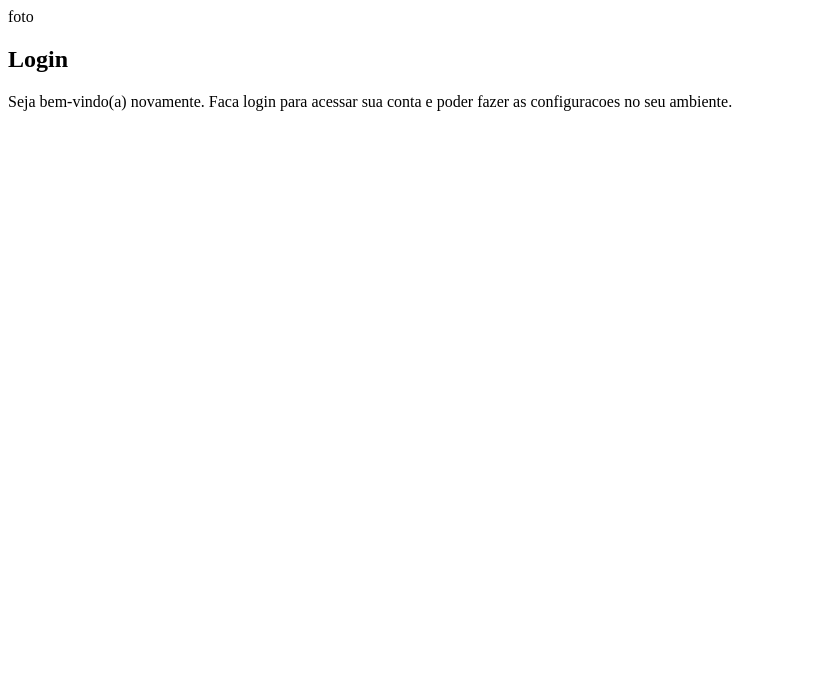
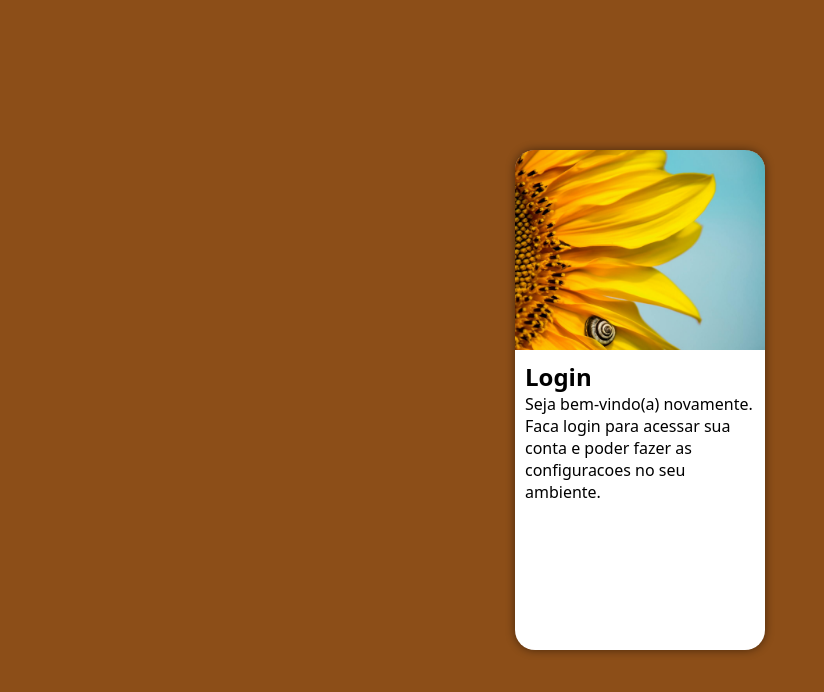
Before and after one commit to Sousaj05/projeto-login, a plain HTML site: page index.html in a window 1280 px wide. Shown: the whole page, without its empty margins (0-824 px from the left). Drawn offline with Linux system fonts and the light colour scheme.

Commit message:
primeira etapa do projeto login

```diff
--- /dev/null
+++ b/estilo/style.css
@@ -0,0 +1,53 @@
+@charset "UTF-8";
+
+/*
+amarelo claro = #F2CB05
+amarelo escuro = #D9A404
+destaque = #734014
+*/
+
+* {
+    font-family: system-ui, -apple-system, BlinkMacSystemFont, 'Segoe UI', Roboto, Oxygen, Ubuntu, Cantarell, 'Open Sans', 'Helvetica Neue', sans-serif;
+    padding: 0px;
+    margin: 0px;
+    box-sizing: border-box;
+}
+
+body, html {
+    height: 100vh;
+    width: 100vw;
+    background-color:#8c4e18 ;
+}
+
+main {
+    position: relative;
+    height: 100vh;
+    width: 100vw;
+}
+
+section#login {
+    position: absolute;
+    top: 50%;
+    left: 50%;
+    transform: translate(-50%, -50%);
+    overflow: hidden;
+
+    background-color: white;
+    width: 250px;
+    height: 500px;
+    border-radius: 20px;
+    box-shadow: 0px 0px 10px rgba(0, 0, 0, 0.485);
+}
+
+section#login > div#imagem {
+    display: block;
+    background: #8c4e18 url(../imagens/pexels-jerseypics-1054139.jpg) no-repeat;
+    background-size: cover;
+    background-position: left center;
+    height: 200px;
+}
+
+section#login > div#formulario {
+    display: block;
+    padding: 10px;
+}
--- a/index.html
+++ b/index.html
@@ -4,16 +4,20 @@
     <meta charset="UTF-8">
     <meta name="viewport" content="width=device-width, initial-scale=1.0">
     <title>Login</title>
+    <link rel="stylesheet" href="estilo/style.css">
 </head>
 <body>
     <main>
         <section id="login">
             <div id="imagem">
-                foto
+
             </div>
             <div id="formulario">
                 <h1>Login</h1>
                 <p>Seja bem-vindo(a) novamente. Faca login para acessar sua conta e poder fazer as configuracoes no seu ambiente.</p>
+                <form action="login.php" method="post">
+
+                </form>
 
             </div>
         </section>
```
